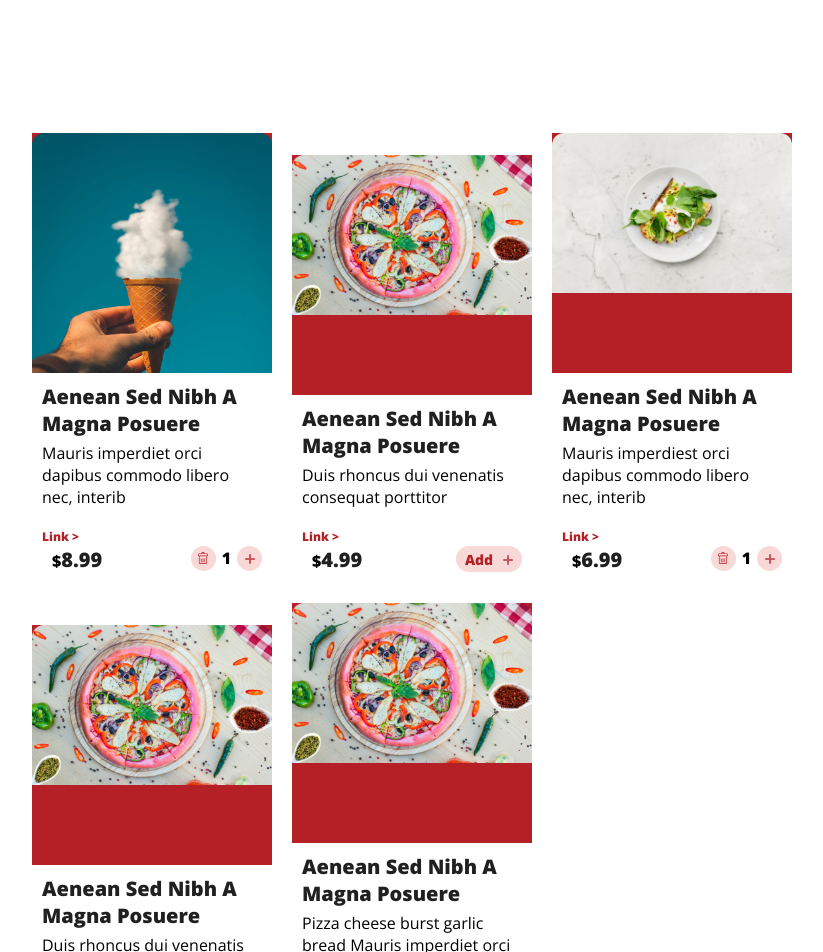
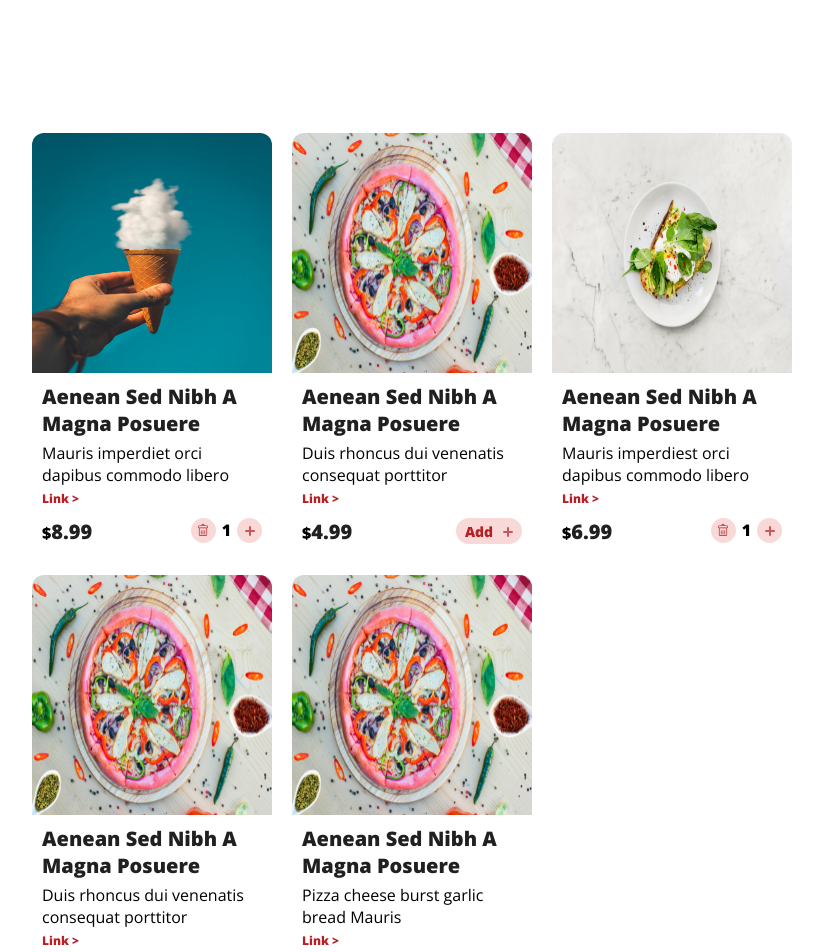
Before and after one commit to pratapshiv1992/react-generic-components, a React (Create React App) app: page / in a window 1280 px wide. Shown: the top 952 px of the page, without its empty margins (228-1051 px from the left). Built offline with nearby package versions, Linux system fonts and the light colour scheme.

Commit message:
Styling twaks

```diff
--- a/src/common/IteamCard.jsx
+++ b/src/common/IteamCard.jsx
@@ -45,7 +45,7 @@ const ItemCard = ({
             </span>
           )}
         </div>
-        <div className="padleft-10">
+        <div className="padtop-10">
           <span className="bolder">$</span>
           <label className="heading">{price}</label>
           {isStepper ? (
--- a/src/styles/index.css
+++ b/src/styles/index.css
@@ -157,18 +157,16 @@ button:focus {
 .desc{
   font-weight: 400;
   margin-top: 5px;
+  margin-bottom: 0px;
 }
 
 .container {
-  background-color: #b52026;
   width: 240px;
   height: 240px;
-  overflow: hidden;
 }
 .container-img {
-  /* width: 100%;
+  width: 100%;
   height: 100%;
-  object-fit: cover; */
 }
 
 .padleft-10{
--- a/src/utils/index.js
+++ b/src/utils/index.js
@@ -5,7 +5,7 @@ const ItemCardData = [
   {
     id:"1st_Item_Id",
     src: Vestibulum_Sm,
-    description: "Mauris imperdiet orci dapibus commodo libero nec, interib",
+    description: "Mauris imperdiet orci dapibus commodo libero",
     title: "Aenean Sed Nibh A Magna Posuere",
     price: "8.99",
     isStepper: true
@@ -20,7 +20,7 @@ const ItemCardData = [
   {
     id:"3rd_Item_Id",
     src: Vestibulum_Comm_Sm,
-    description: "Mauris imperdiest orci dapibus commodo libero nec, interib",
+    description: "Mauris imperdiest orci dapibus commodo libero",
     title: "Aenean Sed Nibh A Magna Posuere",
     price: "6.99",
     isStepper: true
@@ -35,7 +35,7 @@ const ItemCardData = [
   {
     id:"5th_Item_Id",
     src: Aenean_Sm,
-    description:"Pizza cheese burst garlic bread Mauris imperdiet orci dapibus",
+    description:"Pizza cheese burst garlic bread Mauris ",
     title: "Aenean Sed Nibh A Magna Posuere",
     price: "4.99"
   }
```
